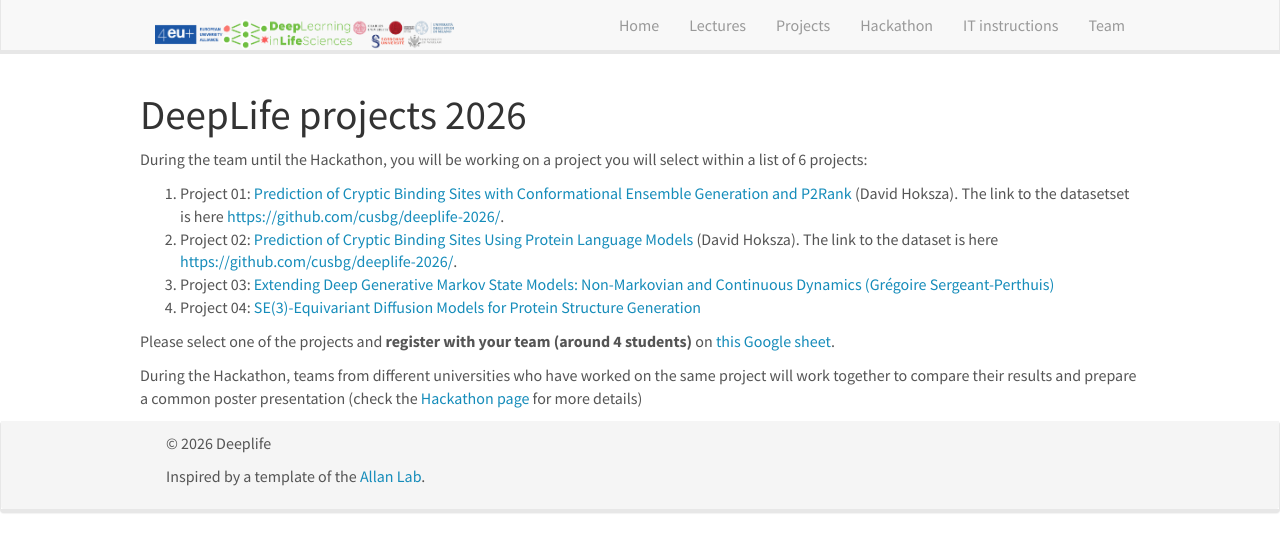
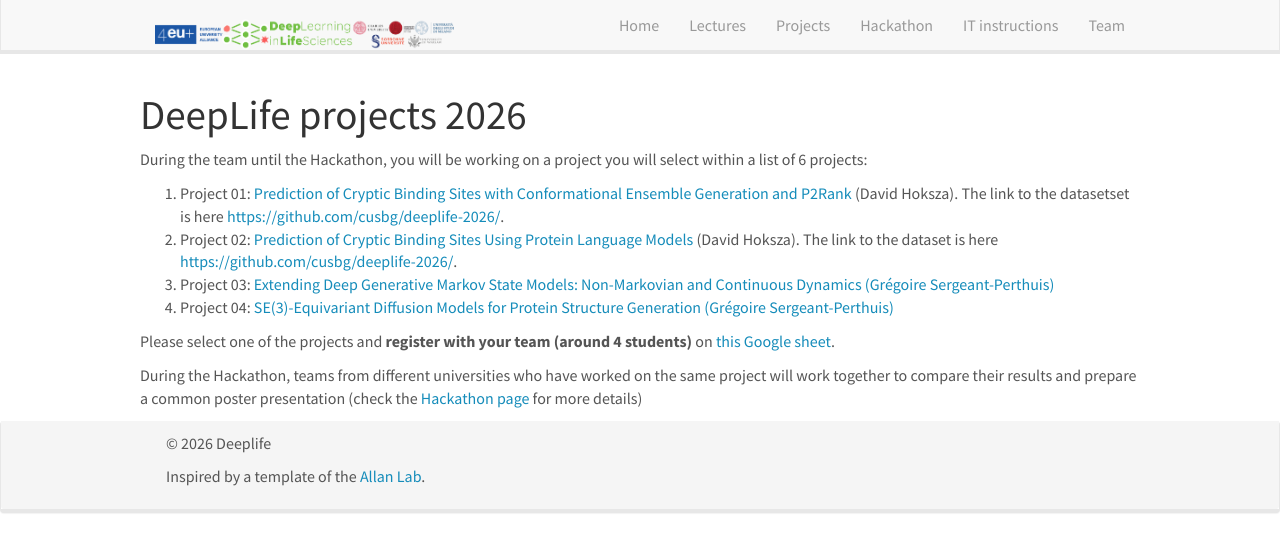
Before and after one commit to GregoireSU/deeplife4eu.github.io, a Jekyll site: the page built from _pages/projects.md, in a window 1280 px wide. Shown: the top 552 px of the page. Built offline with Jekyll 4.4.1, drawn with Linux system fonts in a browser that asks for light colours; nearby versions of some CDN libraries.

Commit message:
update projects

```diff
--- a/_pages/projects.md
+++ b/_pages/projects.md
@@ -12,7 +12,7 @@ During the team until the Hackathon, you will be working on a project you will s
 1. Project 01: <a href="https://drive.google.com/file/d/1JE9V61wvKcRz7aPtYO3dJ1l0hDsCOinX/view?usp=drive_link">Prediction of Cryptic Binding Sites with Conformational Ensemble Generation and P2Rank</a> (David Hoksza). The link to the datasetset is here <a href="https://github.com/cusbg/deeplife-2026/">https://github.com/cusbg/deeplife-2026/</a>.
 2. Project 02: <a href="https://drive.google.com/file/d/16CSXOnEl8Ug-hVuBZvMlPPjXUHLeGJ9g/view?usp=sharing">Prediction of Cryptic Binding Sites Using Protein Language Models</a> (David Hoksza). The link to the dataset is here <a href="https://github.com/cusbg/deeplife-2026/">https://github.com/cusbg/deeplife-2026/</a>.
 3. Project 03: <a href="https://drive.google.com/file/d/1B74Jsi2OP0QFLieRi7YgS5TZZVh7x0F0/view?usp=sharing"> Extending Deep Generative Markov State Models: Non-Markovian and Continuous Dynamics (Grégoire Sergeant-Perthuis)</a>
-4. Project 04: <a href="https://drive.google.com/file/d/1kpNE_TFZskmHurqGH__-q8j0HX_FHJ1E/view?usp=sharing">SE(3)-Equivariant Diffusion Models for Protein Structure Generation</a>
+4. Project 04: <a href="https://drive.google.com/file/d/1kpNE_TFZskmHurqGH__-q8j0HX_FHJ1E/view?usp=sharing">SE(3)-Equivariant Diffusion Models for Protein Structure Generation (Grégoire Sergeant-Perthuis)</a>
 
 
 Please select one of the projects and **register with your team (around 4 students)** on [this Google sheet](https://docs.google.com/spreadsheets/d/1jaruZRgt_GAXVoAPZNpmOAxR0EFlproKs9zGQmSf4pM/edit?usp=sharing).
```
